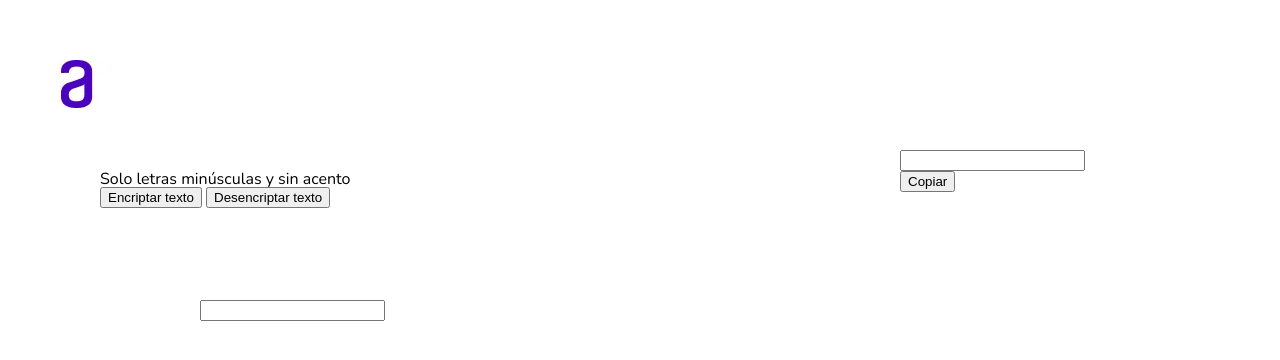
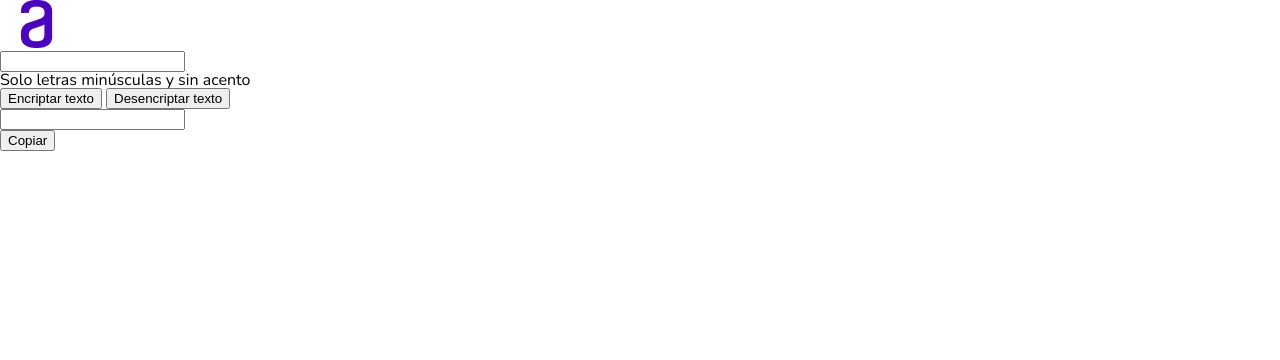
Before and after one commit to code-by-omy/encriptador-de-texto, a plain HTML site: page index.html in a window 1280 px wide. Drawn offline with nearby package versions, Linux system fonts and the light colour scheme.

Commit message:
Actualiza el style.css

```diff
--- a/style.css
+++ b/style.css
@@ -1,36 +1,3 @@
 body{
     font-family: "Nunito", sans-serif;
 }
-
-.logo-alura{
-    width: 940px;
-}
-
-h1{
-    margin: 60px 40px;
-}
-
-.container__informaciones{
-    position: fixed;
-    top: 150px; left: 100px; bottom: 20px; right: 220px;
-}
-
-.container__texto{
-    box-sizing: content-box;
-    width: 100%;
-}
-
-h2{
-    position: fixed;
-    top: 150px; left: 100px; bottom: 20px; right: 220px;
-}
-
-#textoUsuario{
-    position: relative;
-    top: 150px; left: 100px; bottom: 20px; right: 220px;
-}
-
-.copiado{
-    position: fixed;
-    top: 150px; left: 900px; bottom: 20px; right: 200px;
-}
```
